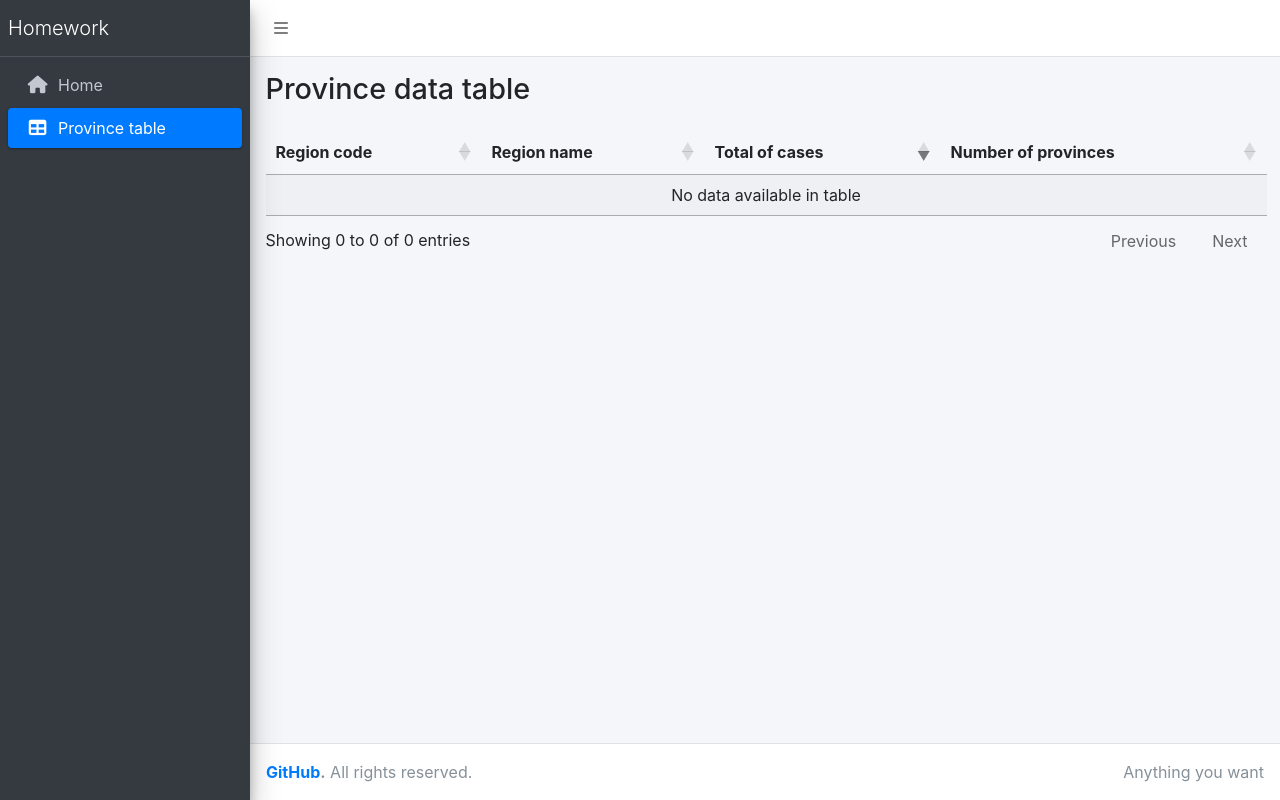
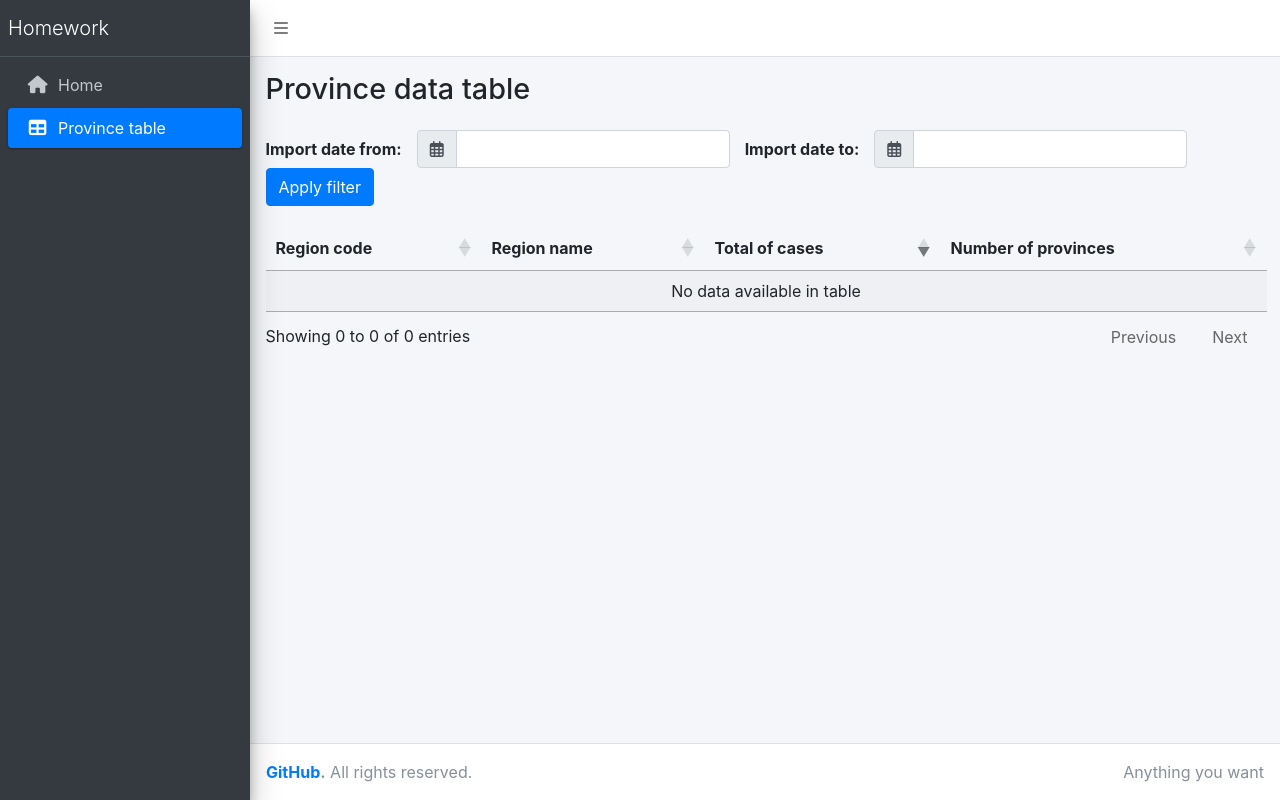
Before and after one commit to Bludnec/homework-SARS-CoV-2, a Django app: page /dataimport/province-table/ in a window 1280 px wide. Run offline with Django 4.2, Linux system fonts and the light colour scheme; data comes from the database, SQL or seed files in the repository; data that the repository does not hold is empty; some libraries are stand-ins or nearby versions.

Commit message:
Added datepicker e date filter

```diff
--- a/dataimport/templates/index.html
+++ b/dataimport/templates/index.html
@@ -16,7 +16,9 @@
     <script src="https://cdnjs.cloudflare.com/ajax/libs/pdfmake/0.2.7/pdfmake.min.js"></script>
     <script src="https://cdnjs.cloudflare.com/ajax/libs/pdfmake/0.2.7/vfs_fonts.js"></script>
     <script src="https://cdn.datatables.net/v/dt/jq-3.7.0/jszip-3.10.1/dt-2.1.8/af-2.7.0/b-3.1.2/b-colvis-3.1.2/b-html5-3.1.2/b-print-3.1.2/cr-2.0.4/date-1.5.4/fc-5.0.3/fh-4.0.1/kt-2.12.1/r-3.0.3/rg-1.5.0/rr-1.5.0/sc-2.4.3/sb-1.8.1/sp-2.3.3/sl-2.1.0/sr-1.4.1/datatables.min.js"></script>
-
+    <script src="https://cdn.jsdelivr.net/npm/bootstrap-datepicker@1.10.0/dist/js/bootstrap-datepicker.min.js"></script>
+    <link rel="stylesheet"
+          href="https://cdn.jsdelivr.net/npm/bootstrap-datepicker@1.10.0/dist/css/bootstrap-datepicker3.min.css">
 </head>
 <!-- Main Sidebar Container -->
 <body class="sidebar-mini" style="height: auto;">
--- a/dataimport/templates/province_table.html
+++ b/dataimport/templates/province_table.html
@@ -5,6 +5,42 @@
             cursor: default !important;
         }
     </style>
+    <div class="alert alert-danger alert-dismissible" id="invalid-date-range-alert" style="display: none;">
+        <i class="icon fa fa-ban"></i> Attention! Please enter a valid date range!
+    </div>
+    <div class="row align-items-center mb-2" style="margin-bottom: 20px!important;">
+        <div class="col-auto">
+            <label for="date_range_from" class="mb-0">Import date from:</label>
+        </div>
+        <div class="col-auto">
+            <div class="input-group">
+                <div class="input-group-prepend">
+                <span class="input-group-text">
+                    <i class="far fa-calendar-alt"></i>
+                </span>
+                </div>
+                <input type="text" class="form-control" id="date_range_from">
+            </div>
+        </div>
+        <div class="col-auto">
+            <label for="date_range_to" class="mb-0">Import date to:</label>
+        </div>
+        <div class="col-auto">
+            <div class="input-group">
+                <div class="input-group-prepend">
+                <span class="input-group-text">
+                    <i class="far fa-calendar-alt"></i>
+                </span>
+                </div>
+                <input type="text" class="form-control" id="date_range_to">
+            </div>
+        </div>
+        <div class="col-auto">
+            <button type="button" class="btn btn-primary" id="apply_filter_button">Apply filter</button>
+        </div>
+    </div>
+
+
     <table id="province-table" class="display">
         <thead>
         <tr>
@@ -20,10 +56,12 @@
 {% endblock content %}
 {% block page_script %}
     <script>
+        let date_range_from;
+        let date_range_to;
         let province_table = $("#province-table").DataTable({
             "order": [[2, "desc"]],
             "pageLength": 50,
-            "bLengthChange" : false,
+            "bLengthChange": false,
             "layout": {
                 "topEnd": {
                     "buttons": [
@@ -60,12 +98,49 @@
             ],
             "ajax": {
                 "url": "{% url "dataimport:data_import_province_table_ajax" %}",
-                "type": "POST"
+                "type": "POST",
+                data: function (d) {
+                    d.date_range_from = date_range_from;
+                    d.date_range_to = date_range_from;
+                }
             },
             "processing": true,
             "serverSide": true,
             "searching": false,
             "columnDefs": [],
         });
+
+        $("#date_range_from").datepicker({
+            dateFormat: "dd/mm/yy",
+            minDate: new Date(2024, 2, 24)
+        });
+        $("#date_range_to").datepicker({
+            dateFormat: "dd/mm/yy",
+        });
+
+        $("#apply_filter_button").on("click", function () {
+            date_range_from = $("#date_range_from").val();
+            date_range_to = $("#date_range_to").val();
+
+            if (validDateRange(date_range_from, date_range_to)) {
+                $("#invalid-date-range-alert").hide()
+                province_table.ajax.reload()
+            } else {
+                $("#invalid-date-range-alert").show()
+            }
+        });
+
+        function validDateRange(date1, date2) {
+            // Separare le date nei loro componenti
+            const [day1, month1, year1] = date1.split("/").map(Number);
+            const [day2, month2, year2] = date2.split("/").map(Number);
+
+            // Creare gli oggetti Date
+            const dateObj1 = new Date(year1, month1 - 1, day1); // month è 0-based
+            const dateObj2 = new Date(year2, month2 - 1, day2);
+
+            // Confrontare le date
+            return dateObj1 <= dateObj2;
+        }
     </script>
 {% endblock page_script %}
--- a/dataimport/views.py
+++ b/dataimport/views.py
@@ -45,6 +45,15 @@ def data_import_province_table_ajax(request):
     order_dir = request.POST.get("order[0][dir]", "desc")
     order_column_name = request.POST.get("columns[%s][data]" % order_column, "total_cases_sum")
 
+    date_range_from = request.POST.get("date_range_from", None)
+    date_range_to = request.POST.get("date_range_to", None)
+
+    if date_range_from:
+        date_range_from_datetime = datetime.strptime(date_range_from, '%d/%m/%Y')
+
+    if date_range_to:
+        date_range_to_datetime = datetime.strptime(date_range_to, '%d/%m/%Y')
+
     if order_column_name == 'total_cases':
         order_column_name = 'total_cases_sum'
 
@@ -53,24 +62,19 @@ def data_import_province_table_ajax(request):
     else:
         order_string = "%s" % order_column_name
 
+    queryset = DataImportProvince.objects.all()
+
+    queryset = (
+        queryset.values('region_code', 'region_name')
+        .annotate(
+            total_cases_sum=Sum('total_cases'),
+            numero_province=Count('id')
+        ))
+
     if order_column_name == 'total_cases_sum':
-        queryset = (
-            DataImportProvince.objects
-            .values('region_code', 'region_name')
-            .annotate(
-                total_cases_sum=Sum('total_cases'),
-                numero_province=Count('id')
-            )
-        ).order_by(order_string, 'region_name')
+        queryset = queryset.order_by(order_string, 'region_name')
     else:
-        queryset = (
-            DataImportProvince.objects
-            .values('region_code', 'region_name')
-            .annotate(
-                total_cases_sum=Sum('total_cases'),
-                numero_province=Count('id')
-            )
-        ).order_by(order_string)
+        queryset = queryset.order_by(order_string)
 
     count = queryset.count()
 
```
